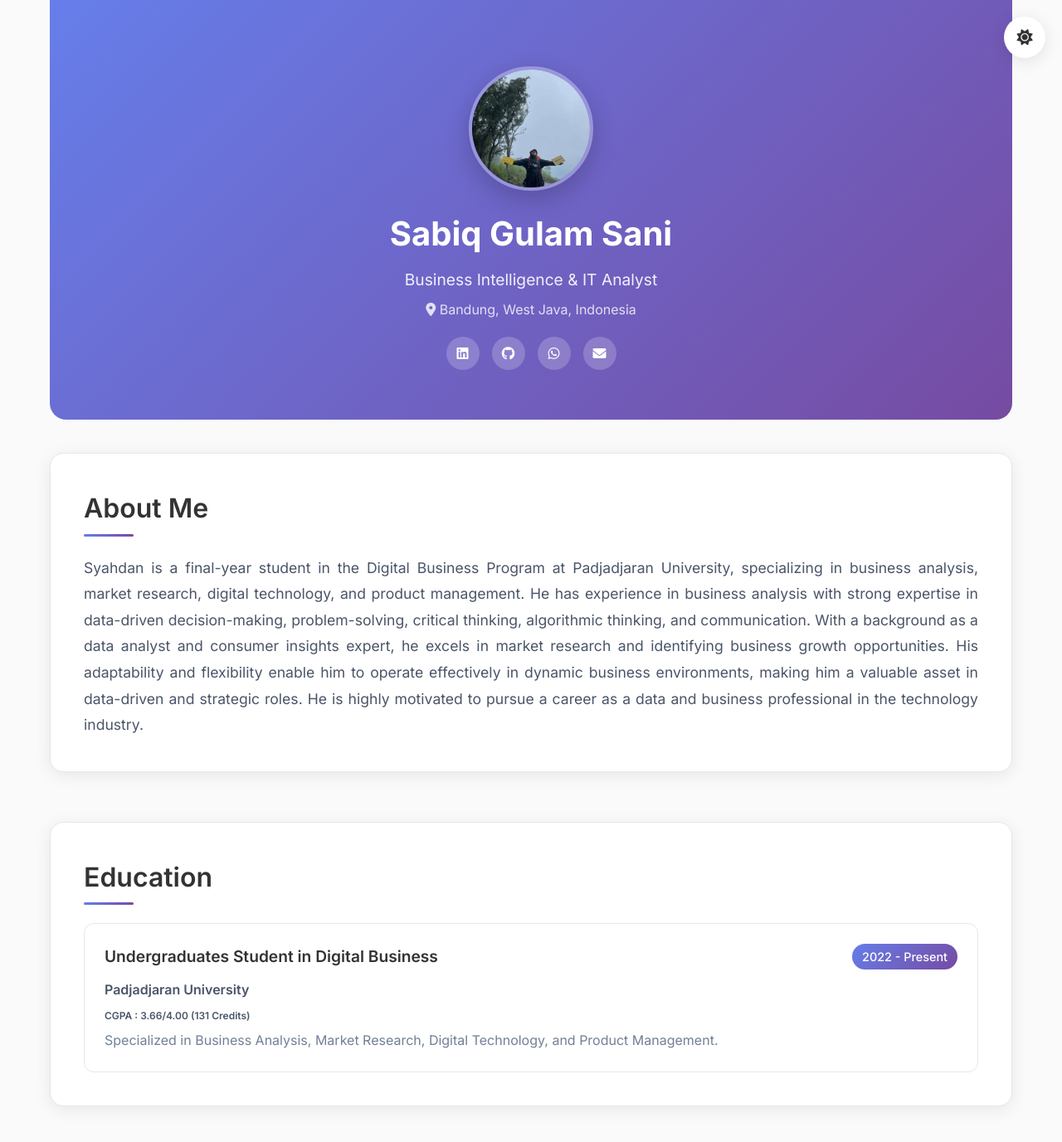
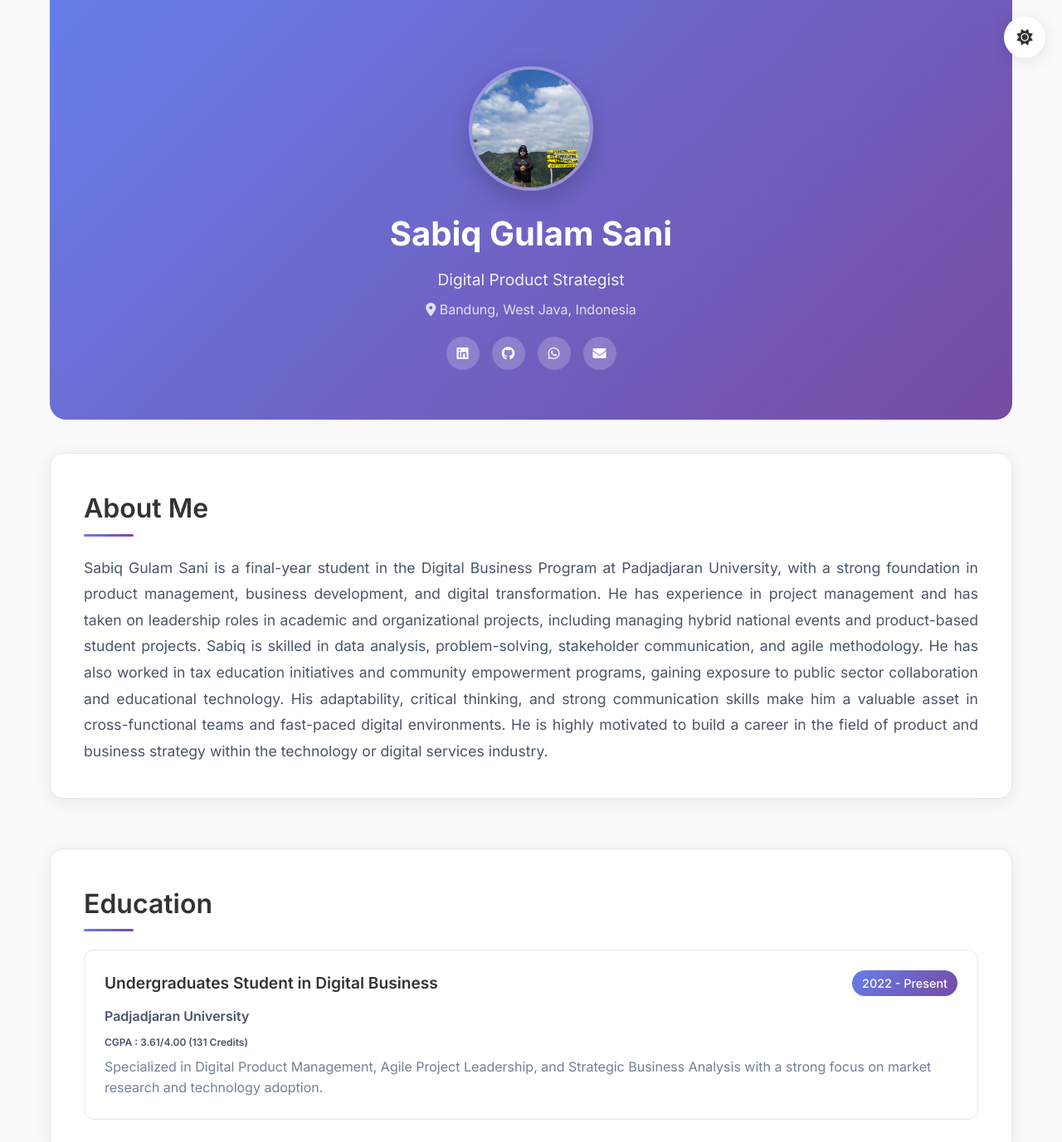
Before and after one commit to sabiq24/aboutsabiq, a plain HTML site: page index.html in a window 1280 px wide. Shown: the top 1377 px of the page at 83% size. Drawn offline with Linux system fonts and the light colour scheme.

Commit message:
ganti pp dan data

```diff
--- a/index.html
+++ b/index.html
@@ -23,17 +23,17 @@
         <div class="profile-section">
           <div class="background-image"></div>
           <div class="profile-image">
-            <img src="./images/pp.jpg" alt="Profile Picture" />
+            <img src="./images/SabiqPP.jpg" alt="Profile Picture" />
           </div>
           <div class="profile-info">
             <h1>Sabiq Gulam Sani</h1>
-            <p class="title">Business Intelligence & IT Analyst</p>
+            <p class="title">Digital Product Strategist</p>
             <p class="location"><i class="fas fa-map-marker-alt"></i> Bandung, West Java, Indonesia</p>
             <div class="social-links">
-              <a href="https://www.linkedin.com/in/syahdan-firmansyah-651236250/" class="social-link"><i class="fab fa-linkedin"></i></a>
+              <a href="https://www.linkedin.com/in/sabiqgulamsani//" class="social-link"><i class="fab fa-linkedin"></i></a>
               <a href="https://github.com/Syahdan24-Danz" class="social-link"><i class="fab fa-github"></i></a>
-              <a href="https://wa.me/6285155157856" class="social-link"><i class="fab fa-whatsapp"></i></a>
-              <a href="syahdanfirmansyah79@gmail.com" class="social-link"><i class="fas fa-envelope"></i></a>
+              <a href="https://wa.me/6282295082112" class="social-link"><i class="fab fa-whatsapp"></i></a>
+              <a href="sabiqgulamsani21@gmail.com" class="social-link"><i class="fas fa-envelope"></i></a>
             </div>
           </div>
         </div>
@@ -44,10 +44,11 @@
         <h2>About Me</h2>
         <div class="about-content">
           <p>
-            Syahdan is a final-year student in the Digital Business Program at Padjadjaran University, specializing in business analysis, market research, digital technology, and product management. He has experience in business analysis
-            with strong expertise in data-driven decision-making, problem-solving, critical thinking, algorithmic thinking, and communication. With a background as a data analyst and consumer insights expert, he excels in market research
-            and identifying business growth opportunities. His adaptability and flexibility enable him to operate effectively in dynamic business environments, making him a valuable asset in data-driven and strategic roles. He is highly
-            motivated to pursue a career as a data and business professional in the technology industry.
+            Sabiq Gulam Sani is a final-year student in the Digital Business Program at Padjadjaran University, with a strong foundation in product management, business development, and digital transformation. He has experience in project
+            management and has taken on leadership roles in academic and organizational projects, including managing hybrid national events and product-based student projects. Sabiq is skilled in data analysis, problem-solving, stakeholder
+            communication, and agile methodology. He has also worked in tax education initiatives and community empowerment programs, gaining exposure to public sector collaboration and educational technology. His adaptability, critical
+            thinking, and strong communication skills make him a valuable asset in cross-functional teams and fast-paced digital environments. He is highly motivated to build a career in the field of product and business strategy within the
+            technology or digital services industry.
           </p>
         </div>
       </section>
@@ -61,8 +62,8 @@
               <span class="year">2022 - Present</span>
             </div>
             <p class="institution">Padjadjaran University</p>
-            <p class="gpa">CGPA : 3.66/4.00 (131 Credits)</p>
-            <p class="description">Specialized in Business Analysis, Market Research, Digital Technology, and Product Management.</p>
+            <p class="gpa">CGPA : 3.61/4.00 (131 Credits)</p>
+            <p class="description">Specialized in Digital Product Management, Agile Project Leadership, and Strategic Business Analysis with a strong focus on market research and technology adoption.</p>
           </div>
         </div>
       </section>
```
